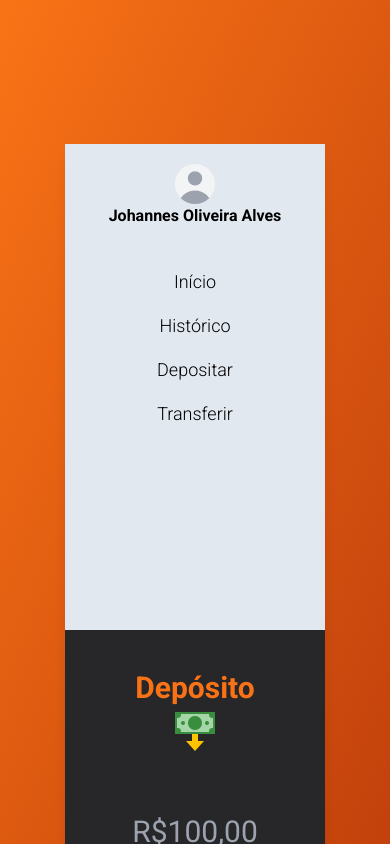
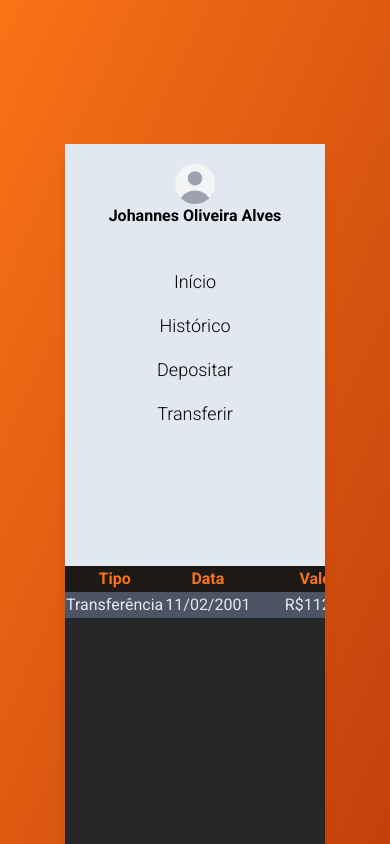
Before and after one commit to JohannesAlves/Bank-Study, a React (Vite) app in the folder web/: page / in a window 390 px wide. Built offline with nearby package versions, Linux system fonts and the light colour scheme.

Commit message:
chore(fix): fix responsive & change style colors table.

```diff
--- a/web/src/components/organisms/ProfileTransferHistory/index.tsx
+++ b/web/src/components/organisms/ProfileTransferHistory/index.tsx
@@ -3,17 +3,17 @@ import { Subtitle } from "../../atoms/Subtitle";
 export function ProfileTranserHistory() {
     return (
         <>
-            <div className="flex flex-col text-center mx-auto w-full lg:w-10/12  overflow-auto lg:rounded-r-lg ">
+            <div className="flex flex-col text-center mx-auto w-full lg:w-10/12 h-full overflow-auto lg:rounded-r-lg ">
                 <table className="table-fixed  mx-auto ">
-                    <thead className="bg-orange-400">
-                        <tr>
+                    <thead className="bg-stone-900">
+                        <tr className="text-orange-500">
                             <th className="w-1/2">Tipo</th>
                             <th className="w-1/2">Data</th>
                             <th className="w-1/2 px-12">Valor</th>
                         </tr>
                     </thead>
                     <tbody>
-                        <tr className="bg-blue-200">
+                        <tr className="bg-gray-600 text-slate-200">
                             <td>Transferência</td>
                             <td>11/02/2001</td>
                             <td>R$112,00</td>
--- a/web/src/pages/Profile.tsx
+++ b/web/src/pages/Profile.tsx
@@ -8,7 +8,7 @@ function Profile() {
         <>
             <div className="flex flex-col lg:flex-row h-full font-sans">
                 <Nav />
-                <ProfileDeposit />
+                <ProfileTranserHistory />
             </div>
         </>
     );
```
